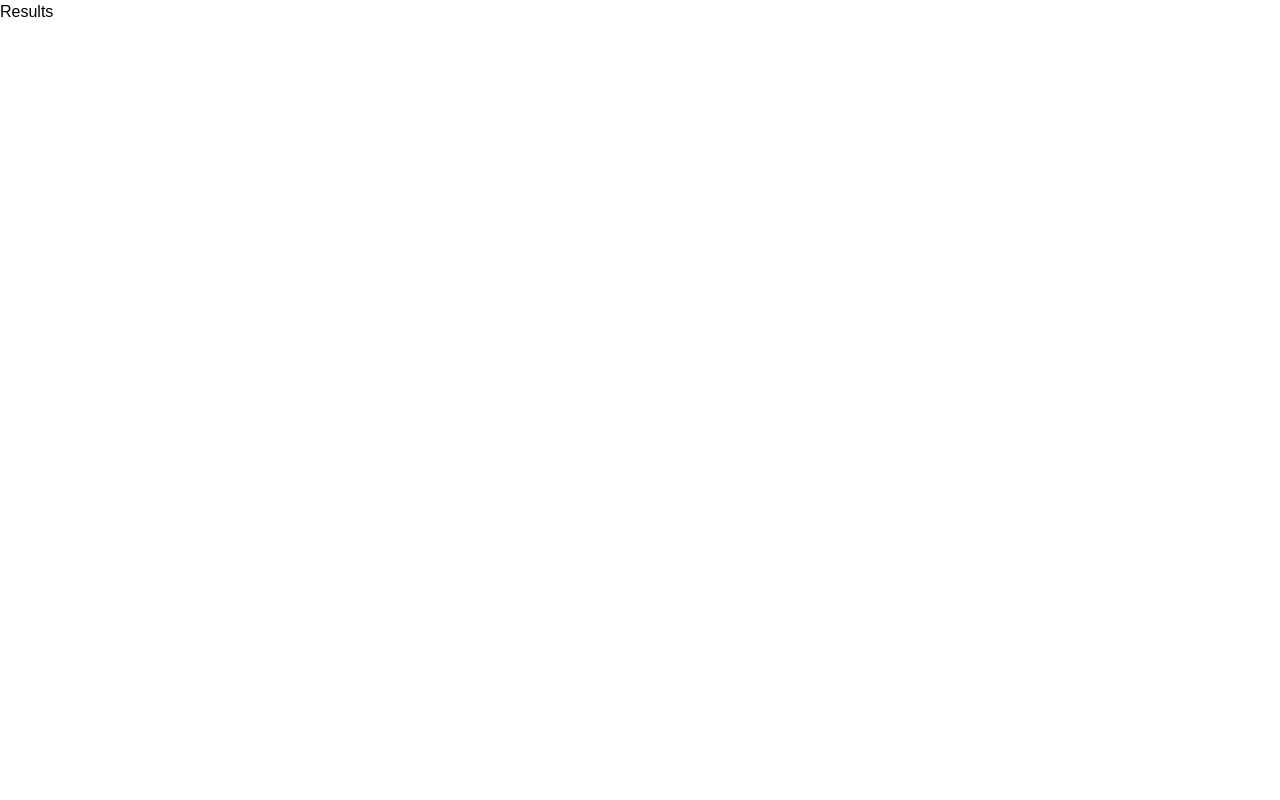
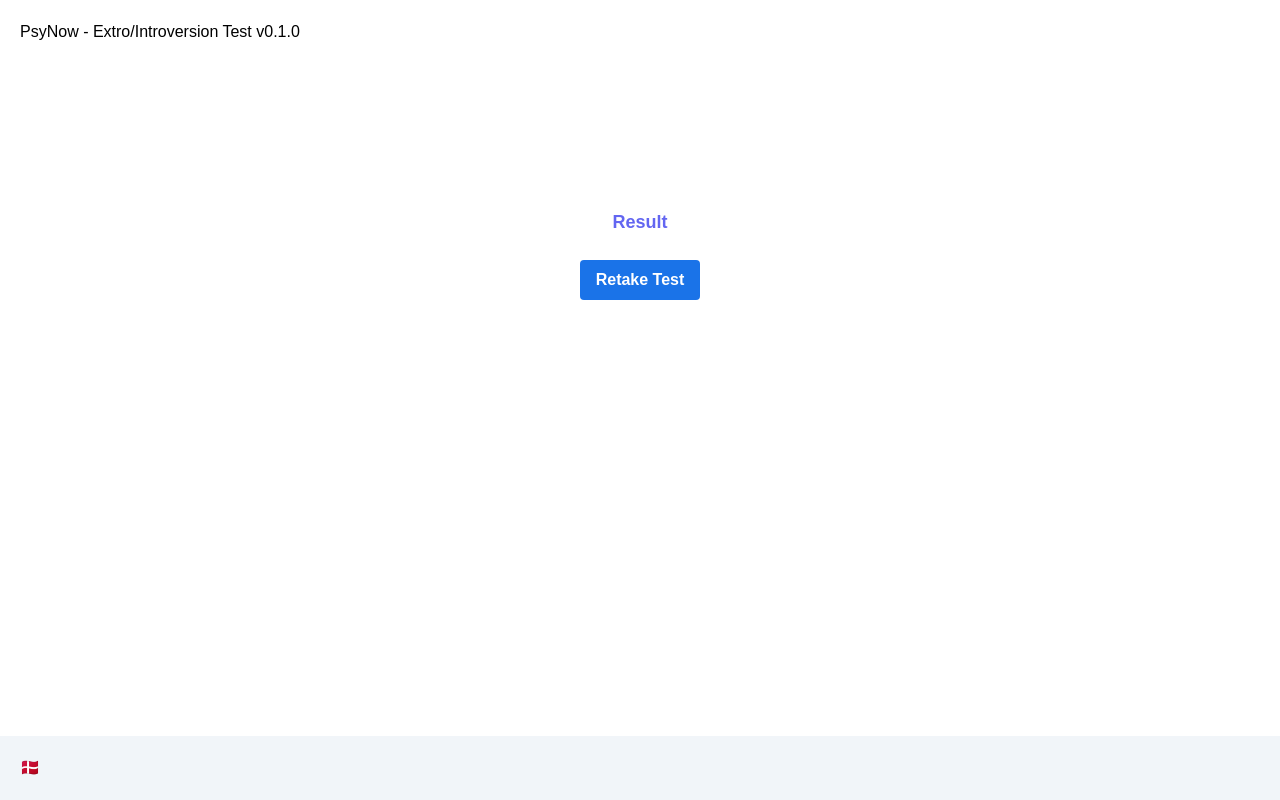
Before and after one commit to xdpknx/psynow, a Next.js app: page /result in a window 1280 px wide. Built offline with nearby package versions, Linux system fonts and the light colour scheme.

Commit message:
feat: implement results page

```diff
--- a/pages/result.tsx
+++ b/pages/result.tsx
@@ -1,7 +1,40 @@
-import type { NextPage } from 'next';
+import Link from 'next/link';
+import { useEffect, useState } from 'react';
+import PrimaryLayout from '../components/layouts/primary/PrimaryLayout';
+import { NextPageWithLayout } from './page';
 
-const Result: NextPage = () => {
-  return <div>Results</div>;
+const ResultPage: NextPageWithLayout = () => {
+  const [result, setResult] = useState<string | null>(null);
+  const getResult = () => {
+    const result = localStorage.getItem('total');
+
+    if (!result) {
+      return;
+    }
+
+    Number(result) > 10 ? setResult('Extrovert') : setResult('Introvert');
+
+    localStorage.removeItem('total');
+  };
+  useEffect(() => {
+    getResult();
+  }, []);
+
+  return (
+    <section className="flex flex-col items-center gap-y-5 mt-12 sm:mt-36">
+      <h2 className="font-bold text-lg text-indigo-500">Result</h2>
+      {result}
+      <Link href="/" passHref>
+        <button className="bg-blue-500 hover:bg-blue-700 text-white font-bold py-2 px-4 rounded transition duration-300 rounded font-semibold w-full my-1">
+          Retake Test
+        </button>
+      </Link>
+    </section>
+  );
 };
 
-export default Result;
+export default ResultPage;
+
+ResultPage.getLayout = (page) => {
+  return <PrimaryLayout>{page}</PrimaryLayout>;
+};
```
